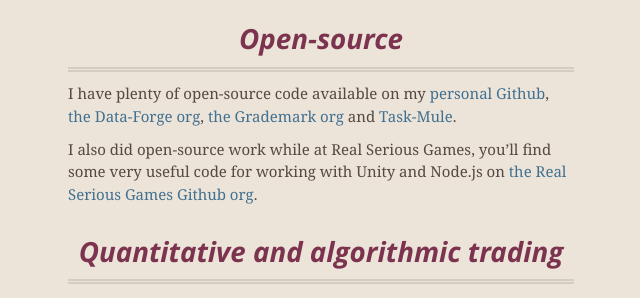
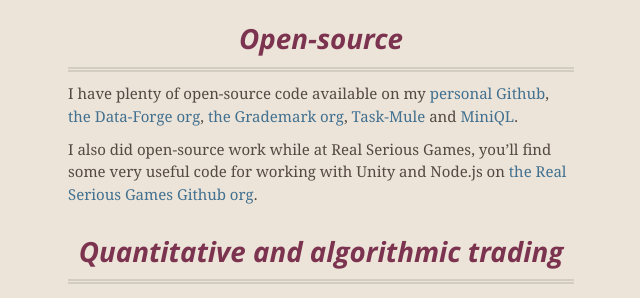
Before and after one commit to ashleydavis/personal-web-page, a Jekyll site: the page built from index.md, in a window 1280 px wide and 900 px high, scrolled down 1969 px. Shown: the part 154-452 px from the top of the window, without its empty margins (319-959 px from the left). Built offline with Jekyll 4.4.1, drawn with Linux system fonts in a browser that asks for light colours.

Commit message:
Added MiniQL.

```diff
--- a/index.md
+++ b/index.md
@@ -56,7 +56,7 @@ I'm also a keen algorithmic trader, currently trading stocks on the ASX.
 
 # Open-source
 
-I have plenty of open-source code available on my [personal Github](https://github.com/ashleydavis), [the Data-Forge org](https://github.com/data-forge/), [the Grademark org](https://github.com/grademark/) and [Task-Mule](https://github.com/task-mule/task-mule).
+I have plenty of open-source code available on my [personal Github](https://github.com/ashleydavis), [the Data-Forge org](https://github.com/data-forge/), [the Grademark org](https://github.com/grademark/), [Task-Mule](https://github.com/task-mule/task-mule) and [MiniQL](https://github.com/miniql/miniql).
 
 I also did open-source work while at Real Serious Games, you'll find some very useful code for working with Unity and Node.js on [the Real Serious Games Github org](https://github.com/real-serious-games).
 
```
